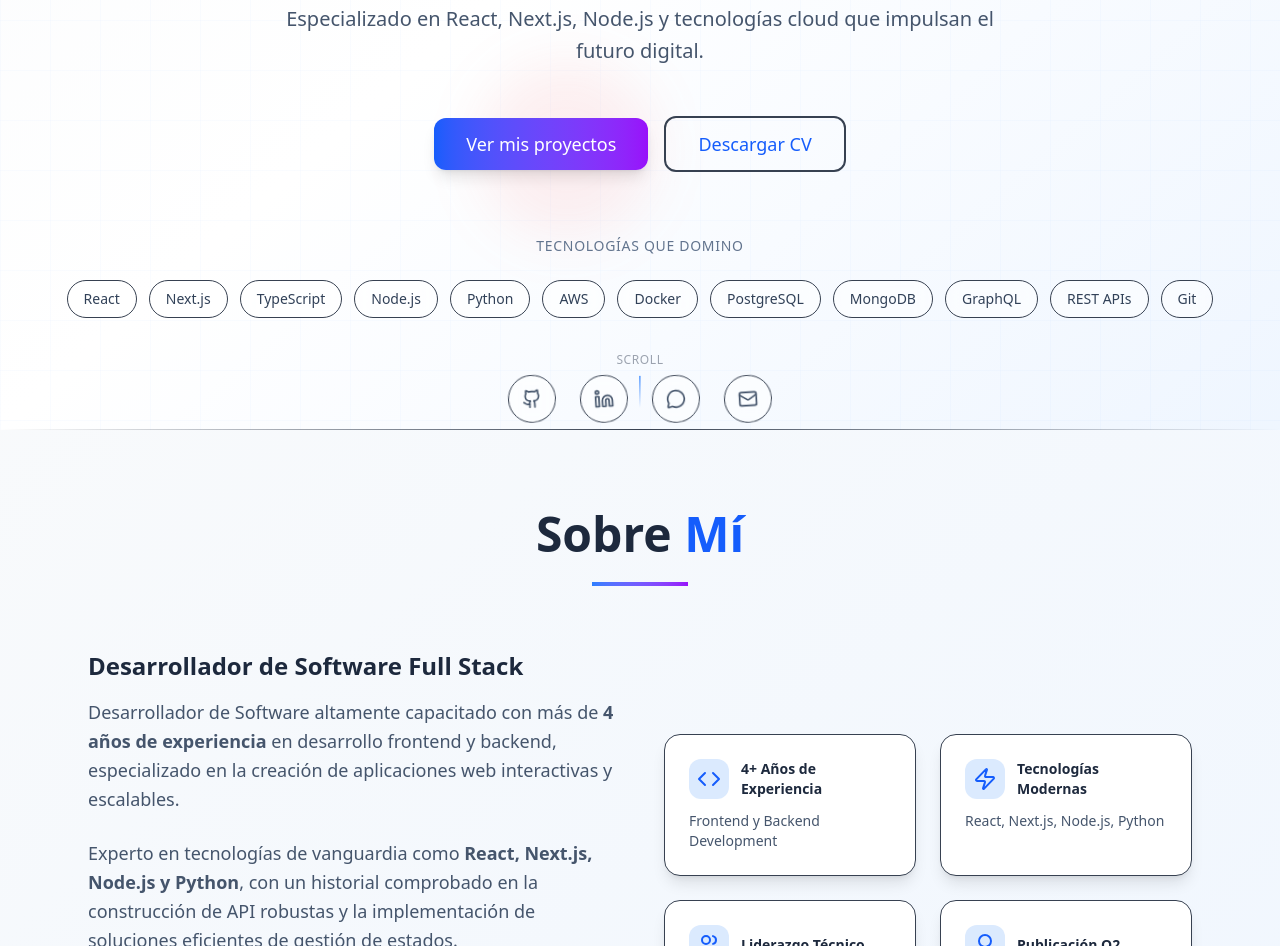
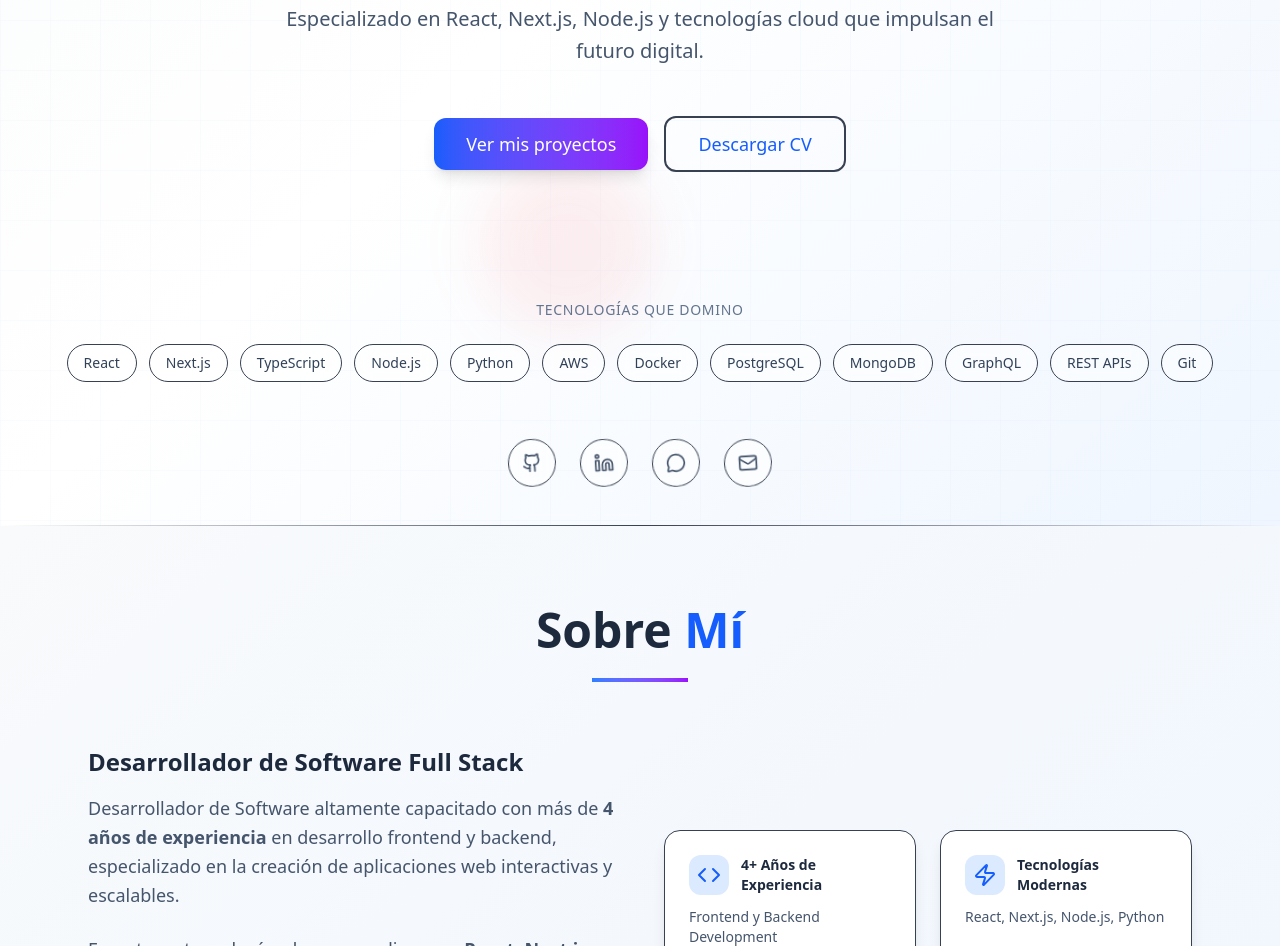
Before and after one commit to paulo1403/portfolio-web, a Next.js app: page / in a window 1280 px wide. Shown: the part 680-1626 px from the top of the page. Built offline with nearby package versions, Linux system fonts and the light colour scheme.

Commit message:
Refactor HeroSection layout and adjust scroll opacity effect

```diff
--- a/components/HeroSection.tsx
+++ b/components/HeroSection.tsx
@@ -38,8 +38,7 @@ export default function HeroSection() {
   const [currentTime, setCurrentTime] = useState(new Date());
   const { scrollY } = useScroll();
 
-  const y = useTransform(scrollY, [0, 500], [0, 150]);
-  const opacity = useTransform(scrollY, [0, 300], [1, 0]);
+  const opacity = useTransform(scrollY, [0, 300], [1, 0.7]);
 
   useEffect(() => {
     const timer = setInterval(() => {
@@ -125,7 +124,7 @@ export default function HeroSection() {
   return (
     <section
       id="home"
-      className="relative min-h-screen flex items-center justify-center overflow-hidden bg-gradient-to-br from-slate-50 via-white to-blue-50 dark:from-slate-900 dark:via-slate-900 dark:to-slate-800 pt-20"
+      className="relative min-h-screen min-h-[100dvh] flex items-center justify-center overflow-hidden bg-gradient-to-br from-slate-50 via-white to-blue-50 dark:from-slate-900 dark:via-slate-900 dark:to-slate-800 pt-20"
     >
       {/* Animated Background */}
       <div className="absolute inset-0 overflow-hidden">
@@ -200,12 +199,14 @@ export default function HeroSection() {
       </div>
 
       {/* Main Content */}
+      <div className="relative z-10 container mx-auto container-padding text-center">
+        {/* Bloque principal animado */}
         <motion.div
           variants={containerVariants}
           initial="hidden"
           animate="visible"
-        style={{ y, opacity }}
-        className="relative z-10 container mx-auto container-padding text-center"
+          style={{ opacity }}
+          className="mb-24 sm:mb-32"
         >
           {/* Status Badge */}
           <motion.div
@@ -322,6 +323,10 @@ export default function HeroSection() {
           </motion.div>
 
           {/* Skills Cloud */}
+        </motion.div>
+
+        {/* Skills Cloud */}
+        {/* Skills Cloud */}
         <motion.div variants={itemVariants} className="mb-16">
           <h3 className="text-sm uppercase tracking-wider text-slate-500 dark:text-slate-400 mb-6 font-medium">
             Tecnologías que domino
@@ -352,7 +357,7 @@ export default function HeroSection() {
         {/* Social Links */}
         <motion.div
           variants={itemVariants}
-          className="flex justify-center gap-6"
+          className="flex justify-center gap-6 mb-8"
         >
           {socialLinks.map((social, index) => (
             <motion.a
@@ -376,26 +381,7 @@ export default function HeroSection() {
             </motion.a>
           ))}
         </motion.div>
-
-        {/* Scroll Indicator */}
-        <motion.div
-          variants={itemVariants}
-          className="absolute bottom-8 left-1/2 transform -translate-x-1/2"
-        >
-          <motion.div
-            animate={{ y: [0, 10, 0] }}
-            transition={{
-              duration: 2,
-              repeat: Infinity,
-              ease: "easeInOut",
-            }}
-            className="flex flex-col items-center gap-2 text-muted-foreground"
-          >
-            <span className="text-xs uppercase tracking-wider">Scroll</span>
-            <div className="w-px h-8 bg-gradient-to-b from-primary to-transparent" />
-          </motion.div>
-        </motion.div>
-      </motion.div>
+      </div>
 
       {/* Decorative Elements */}
       <div className="absolute bottom-0 left-0 right-0 h-px bg-gradient-to-r from-transparent via-border to-transparent" />
```
Lines whose indentation alone changed are shown as unchanged.
